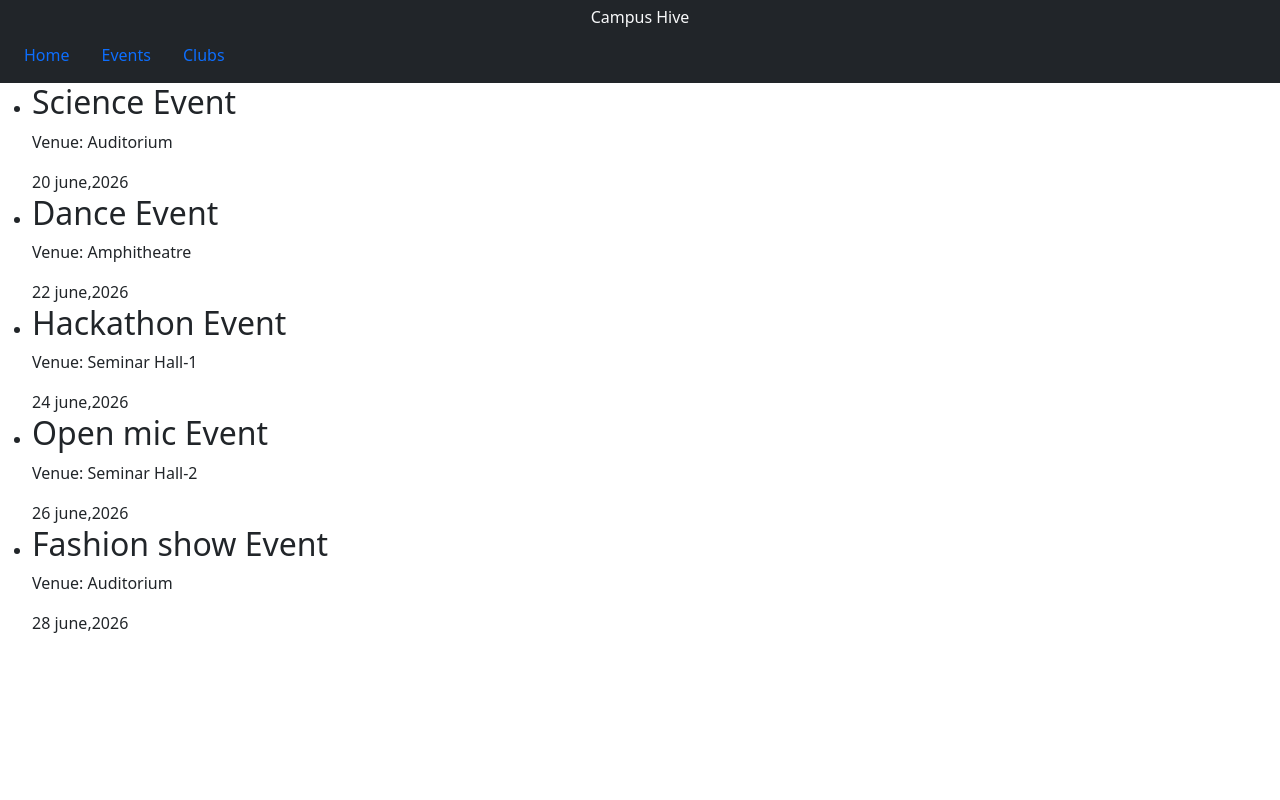
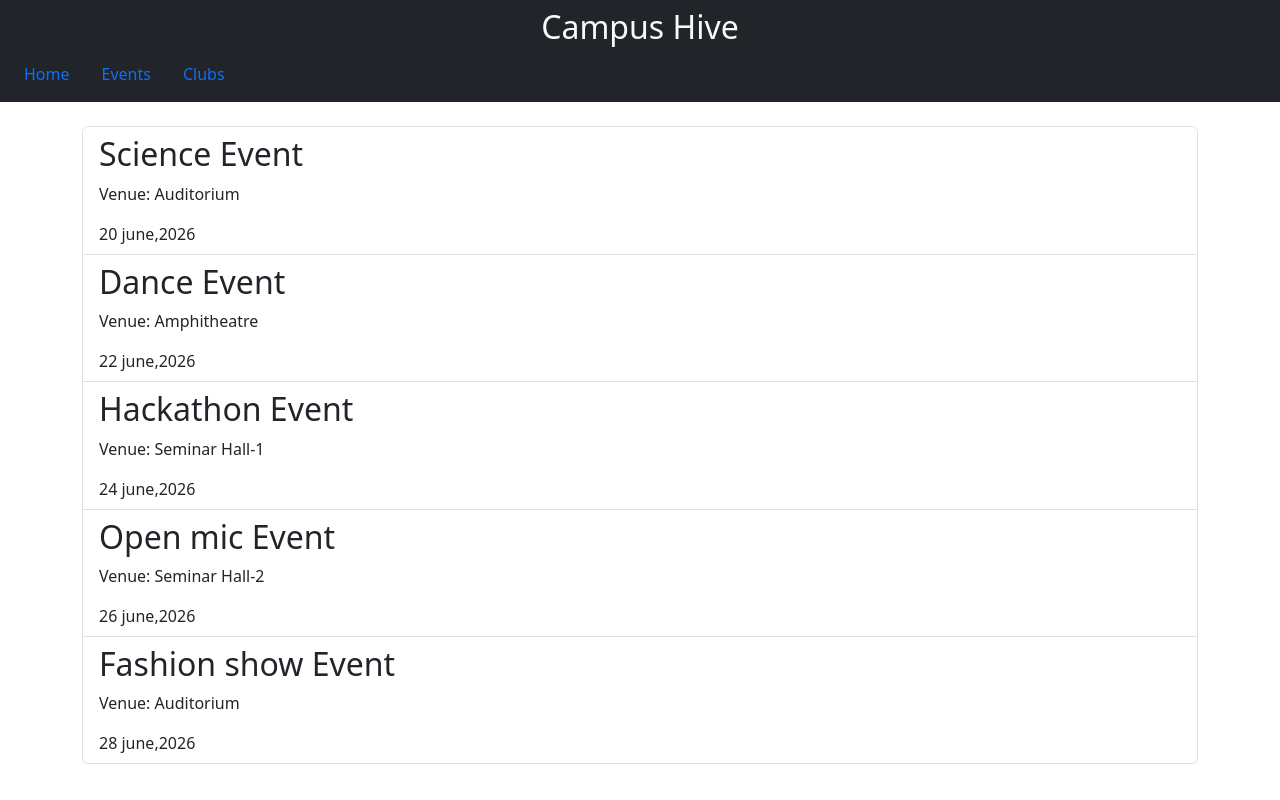
Before and after one commit to techno-dev18/campus-drive, a website: page events.html in a window 1280 px wide. Drawn offline with nearby package versions, Linux system fonts and the light colour scheme.

Commit message:
complete html

```diff
--- a/events.html
+++ b/events.html
@@ -12,7 +12,7 @@
 <body>
     <header class="p-2 bg-dark text-light text-center">
         <div>
-          <h1 class="navbar-brand ">Campus Hive</h1>
+            <h1 class="h2">Campus Hive</h1>
           <nav >
             <ul class="nav">
               <li class="nav-item"><a class="nav-link" href="index.html">Home</a></li>
@@ -22,33 +22,35 @@
           </nav>
         </div>
       </header>
-    <ul>
-        <li>
+      <main class="container mt-4">
+    <ul class="list-group">
+        <li class="list-group-item">
             <h2>Science Event</h2>
             <p>Venue: Auditorium</p>
             <time>20 june,2026</time>
         </li>
-        <li>
+        <li class="list-group-item">
             <h2>Dance Event</h2>
             <p>Venue: Amphitheatre</p>
             <time>22 june,2026</time>
         </li>
-        <li>
+        <li class="list-group-item">
             <h2>Hackathon Event</h2>
             <p>Venue: Seminar Hall-1</p>
             <time>24 june,2026</time>
         </li>
-        <li>
+        <li class="list-group-item">
             <h2>Open mic Event</h2>
             <p>Venue: Seminar Hall-2</p>
             <time>26 june,2026</time>
         </li>
-        <li>
+        <li class="list-group-item">
             <h2>Fashion show Event</h2>
             <p>Venue: Auditorium</p>
             <time>28 june,2026</time>
         </li>
     </ul>
+</main>
 </body>
 
 </html>
```
Also changed, not shown: clubs.html (+7 -7 lines), profile.html (+12 -10 lines).
